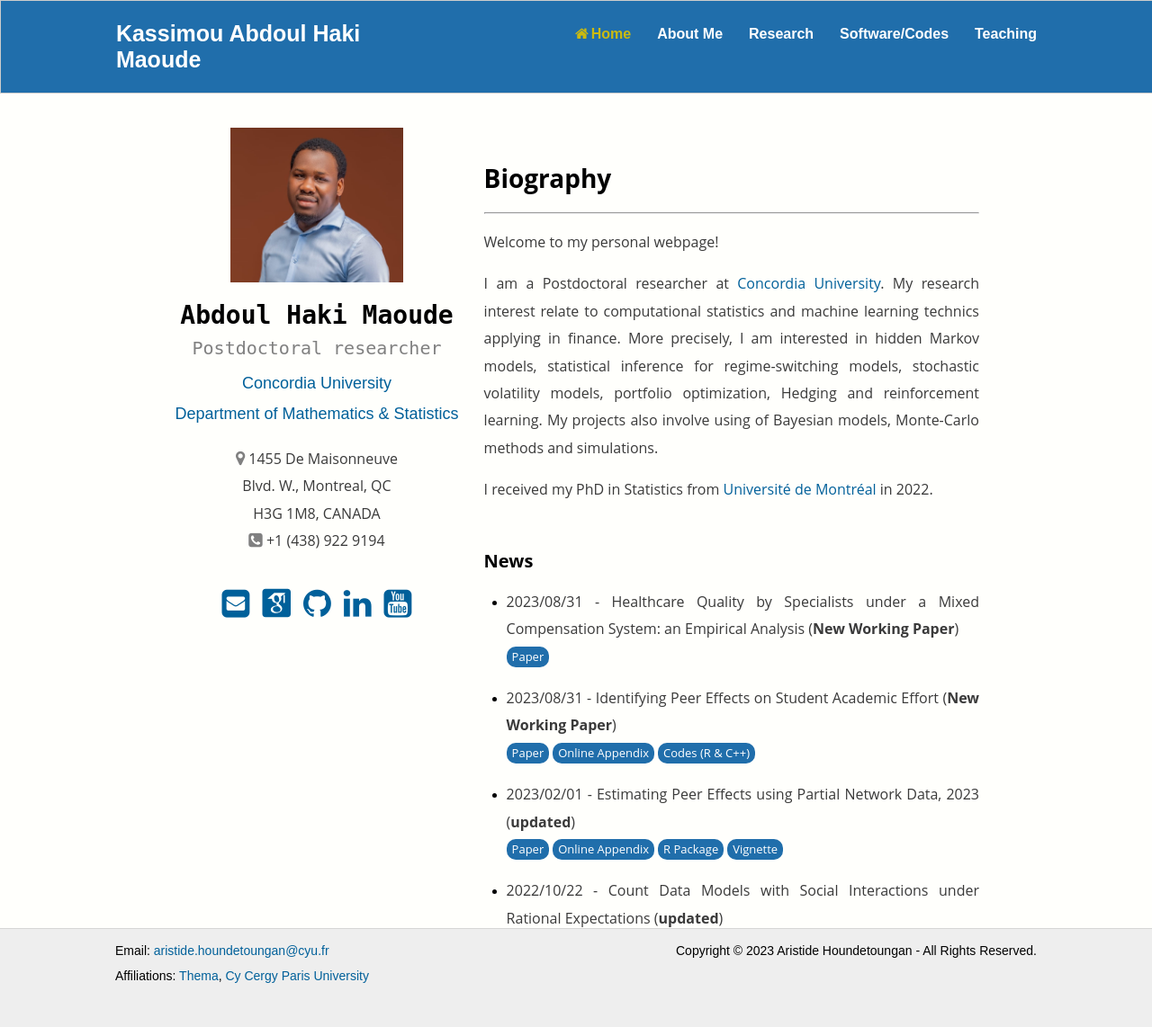
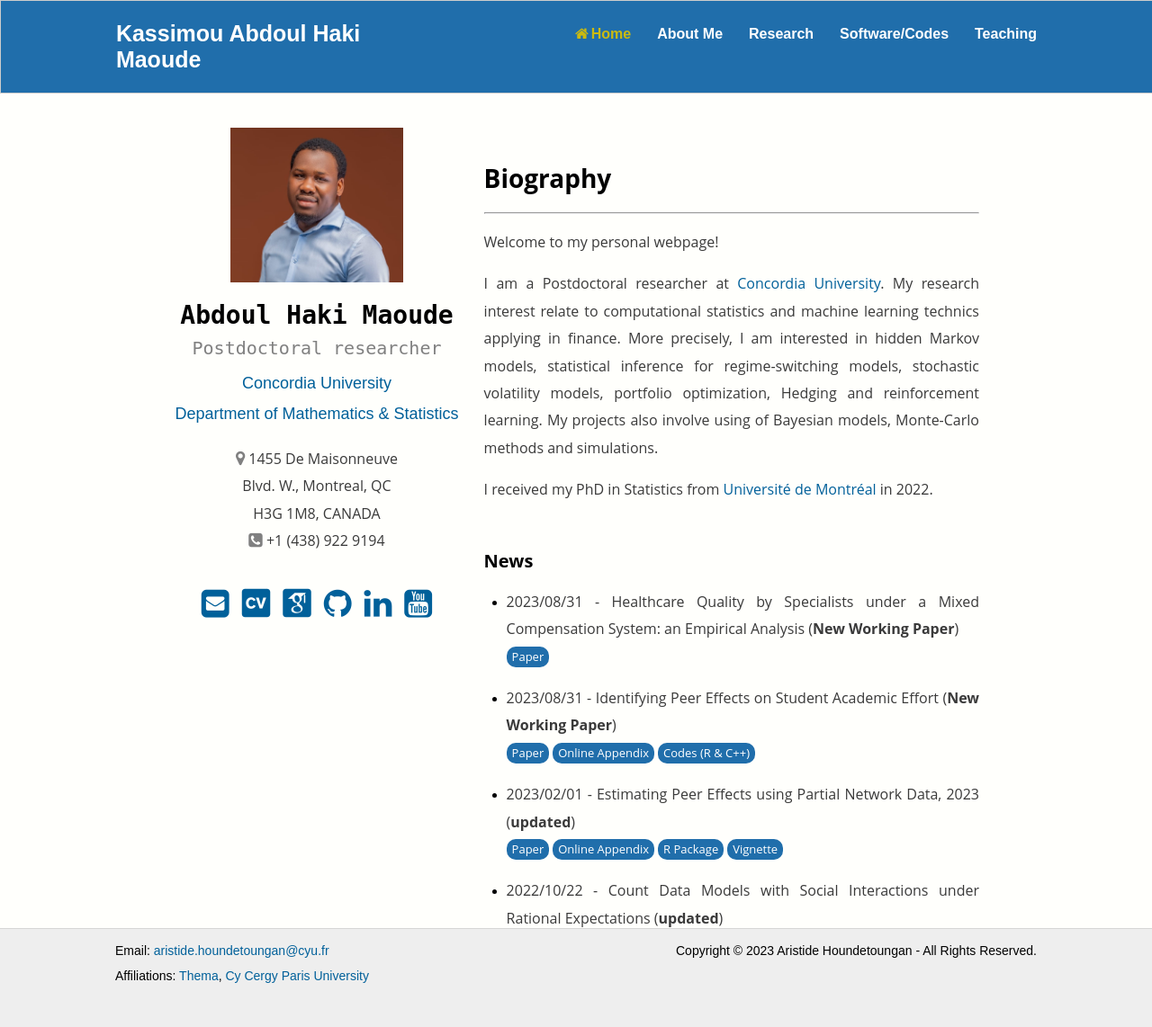
Before and after one commit to abdoulmaoude/abdoulmaoude.github.io, a Jekyll site: the page built from index.html, in a window 1280 px wide. Shown: the whole page at 90% size. Built offline with Jekyll 4.4.1, drawn with Linux system fonts in a browser that asks for light colours; some web fonts are replaced.

Commit message:
Update_index_9_30_23

```diff
--- a/index.html
+++ b/index.html
@@ -36,7 +36,7 @@ $(document).ready(function() {
 
     <div id="Myinfo" align="center">
       <a href="mailto:abdoulhaki.maoude@concordia.ca"><i class="fa fa-envelope-square fa-2x"></i></a>
-      <!--<a href="/files/CV/maoudeCV.pdf" target="_blank"><i class="ai ai-cv-square ai-2x"></i></a>-->
+      <a href="/files/CV/maoudeCV.pdf" target="_blank"><i class="ai ai-cv-square ai-2x"></i></a>
       <a href="https://scholar.google.ca/citations?user=1BiAxkoAAAAJ&hl=fr" target="_blank"><i class="ai ai-google-scholar-square ai-2x"></i></a>
       <a href="https://github.com/abdoulmaoude" target="_blank"><i class="fa fa-github fa-2x"></i></a>
       <a href="https://www.linkedin.com/in/abdoulmaoude/" target="_blank"><i class="fa fa-linkedin fa-2x"></i></a>
```
